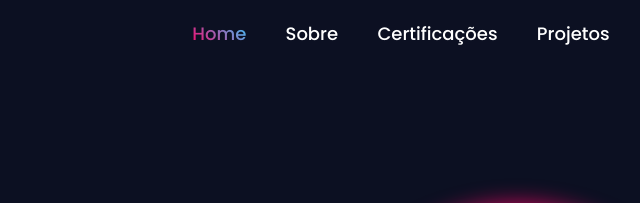
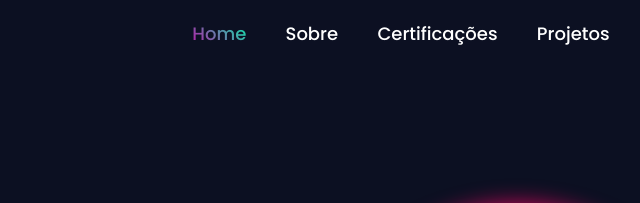
Before and after one commit to larissacfranco/projeto-portfolio, a plain HTML site: page index.html in a window 1280 px wide. Shown: the top 203 px of the page, 429-1069 px from the left. Drawn offline with nearby package versions, Linux system fonts and the light colour scheme.

Commit message:
Alterei a cor do degrade

```diff
--- a/style.css
+++ b/style.css
@@ -48,7 +48,7 @@ body {
 
 .navbar a.active,
 .navbar a:hover {
-    background: linear-gradient(45deg, #f06,#3cf);
+    background: linear-gradient(45deg, rgb(190, 19, 168),rgb(5, 240, 169));
     -webkit-text-fill-color: transparent;
     -webkit-background-clip: text;
 }
```
